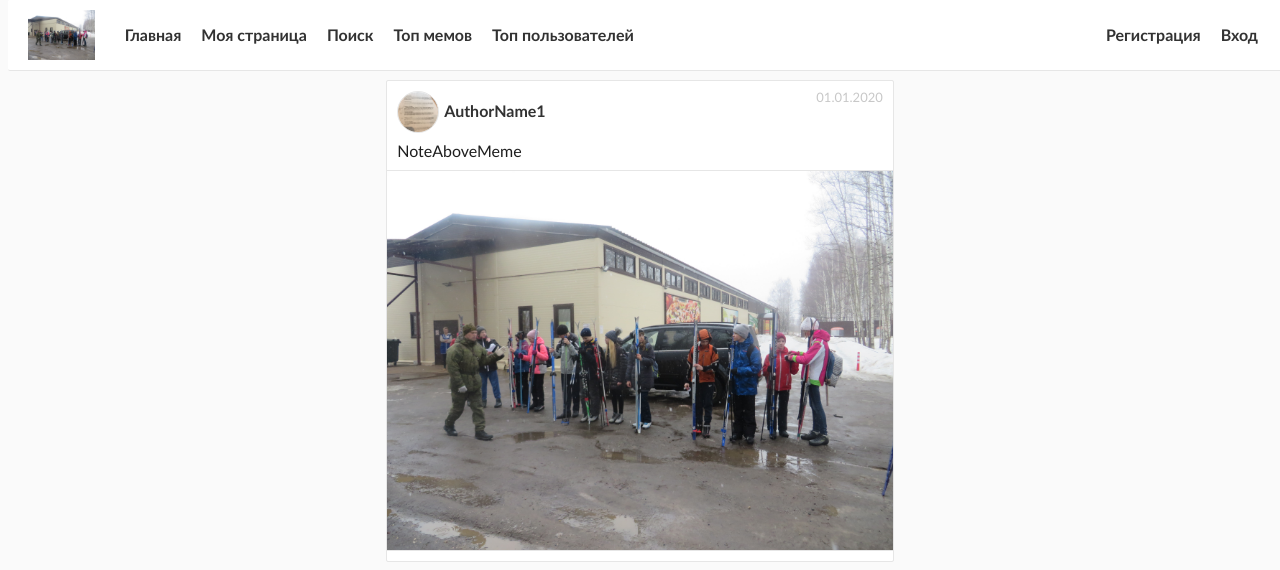
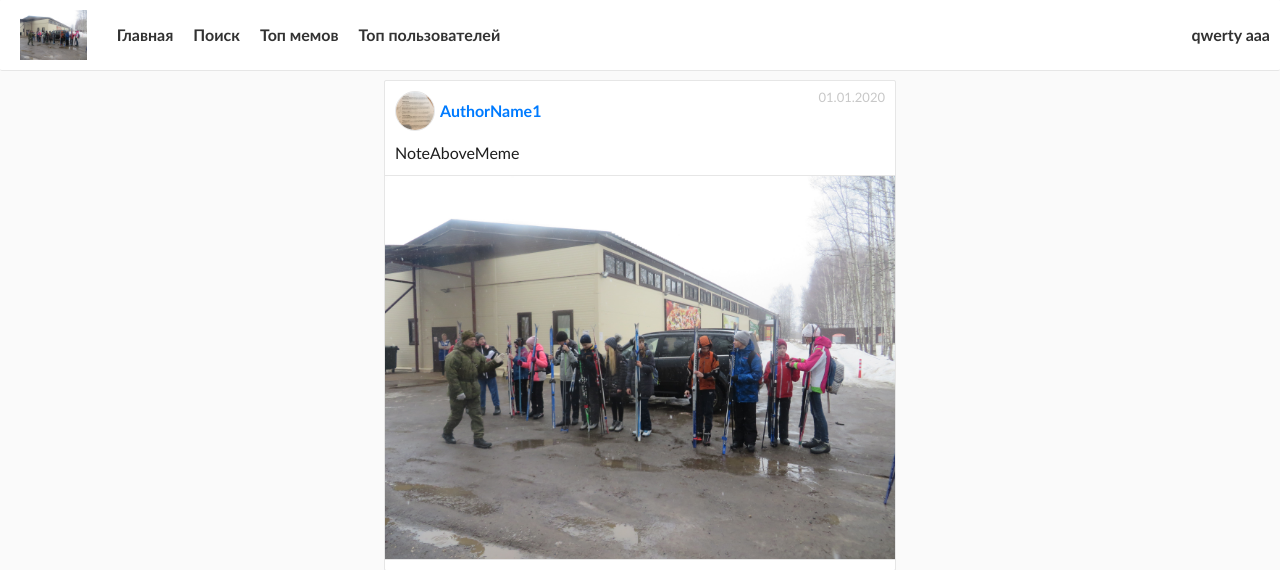
Before and after one commit to ramses44/MemeHub, a Flask app: page / in a window 1280 px wide. Shown: the top 570 px of the page. Run offline with Flask 2, Linux system fonts and the light colour scheme; some libraries are stand-ins or nearby versions.

Commit message:
Сделал проверку авторизации и кнопки войти/регистрация Сори, залез в css и понял что зря, ибо не шарю в нём)))

```diff
--- a/main.py
+++ b/main.py
@@ -4,6 +4,18 @@ from flask import Flask, render_template, request
 app = Flask(__name__)
 app.config['SECRET_KEY'] = 'yandexlyceum_secret_key'
 db_session.global_init("db/memehub.sqlite")
+
+
+#################################
+# Временный вспомогательный класс
+class Qwerty(object):
+    is_authenticated = True
+    name = "qwerty"
+    surname = "aaa"
+
+
+cu = Qwerty()
+#################################
 
 
 @app.route('/', methods=['POST', 'GET'])
@@ -15,7 +27,7 @@ def index():
              'note': 'NoteAboveMeme', 'meme_img': '../../static/img/img2.jpg', 'likes': 123, 'reposts': 321,
              'is_liked': True, 'is_reposted': True}
             ]
-    return render_template('main.html', data=data)
+    return render_template('main.html', data=data, current_user=cu)
 
 
 if __name__ == '__main__':
--- a/static/css/base_css.css
+++ b/static/css/base_css.css
@@ -22,6 +22,16 @@
 .li_nav_right {
     float: right;
 }
+
+.li_nav_right_btn {
+    float: right;
+    margin-top: 15px;
+    margin-right: 10px;
+    font-family: "Gill Sans", sans-serif;
+    font-size: medium;
+    font-weight: bold;
+}
+
 
 .li_a_nav {
     display: block;
--- a/templates/base.html
+++ b/templates/base.html
@@ -5,6 +5,10 @@
         <meta name="viewport" content="width=device-width, initial-scale=1, shrink-to-fit=no">
         <link rel="stylesheet" type="text/css" href="../../static/css/main_css.css">
         <link rel="stylesheet" type="text/css" href="../../static/css/base_css.css">
+        <link rel="stylesheet"
+          href="https://stackpath.bootstrapcdn.com/bootstrap/4.4.1/css/bootstrap.min.css"
+          integrity="sha384-Vkoo8x4CGsO3+Hhxv8T/Q5PaXtkKtu6ug5TOeNV6gBiFeWPGFN9MuhOf23Q9Ifjh"
+          crossorigin="anonymous">
         <title>MemeHub</title>
     </head>
     <body class="bg_style">
@@ -15,12 +19,21 @@
                 </a>
             </li>
             <li class="li_nav"><a class="active li_a_nav" href="#main_page">Главная</a></li>
-            <li class="li_nav"><a class="li_a_nav" href="#my_page">Моя страница</a></li>
             <li class="li_nav"><a class="li_a_nav" href="#search_page">Поиск</a></li>
             <li class="li_nav"><a class="li_a_nav" href="#top_memes_page">Топ мемов</a></li>
             <li class="li_nav"><a class="li_a_nav" href="#top_users_page">Топ пользователей</a></li>
-            <li class="li_nav_right"><a class="li_a_nav last_btn" href="#login_page">Вход</a></li>
-            <li class="li_nav_right"><a class="li_a_nav" href="#register_page">Регистрация</a></li>
+            {%  if current_user.is_authenticated %}
+                <li class="li_nav_right"><a class="li_a_nav" href="#me">
+                    {{ current_user.name }} {{ current_user.surname }}</a></li>
+            {% else %}
+                <li class="li_nav_right_btn"><a class="btn btn-outline-success" href="#register">Регистрация</a></li>
+                <li class="li_nav_right_btn"><a class="btn btn-outline-primary" href="#login">Вход</a></li>
+            {% endif %}
+
+            <!--
+            <li class="button"><a class="btn btn-outline-primary" href="#login_page">Вход</a></li>
+            <li class="button"><a class="btn btn-outline-success" href="#register_page">Регистрация</a></li>
+            -->
         </ul>
         <div class="empty"></div>
         {% block content %}{% endblock %}
```
